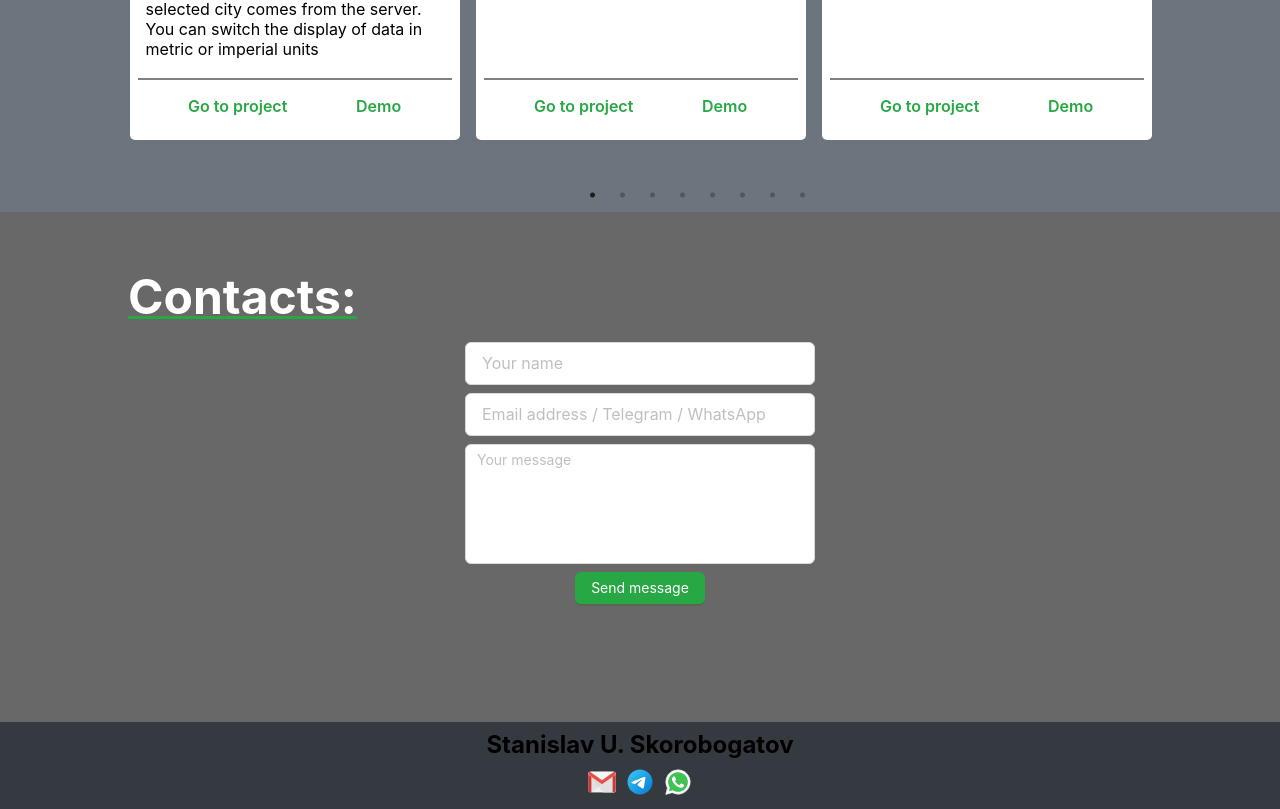
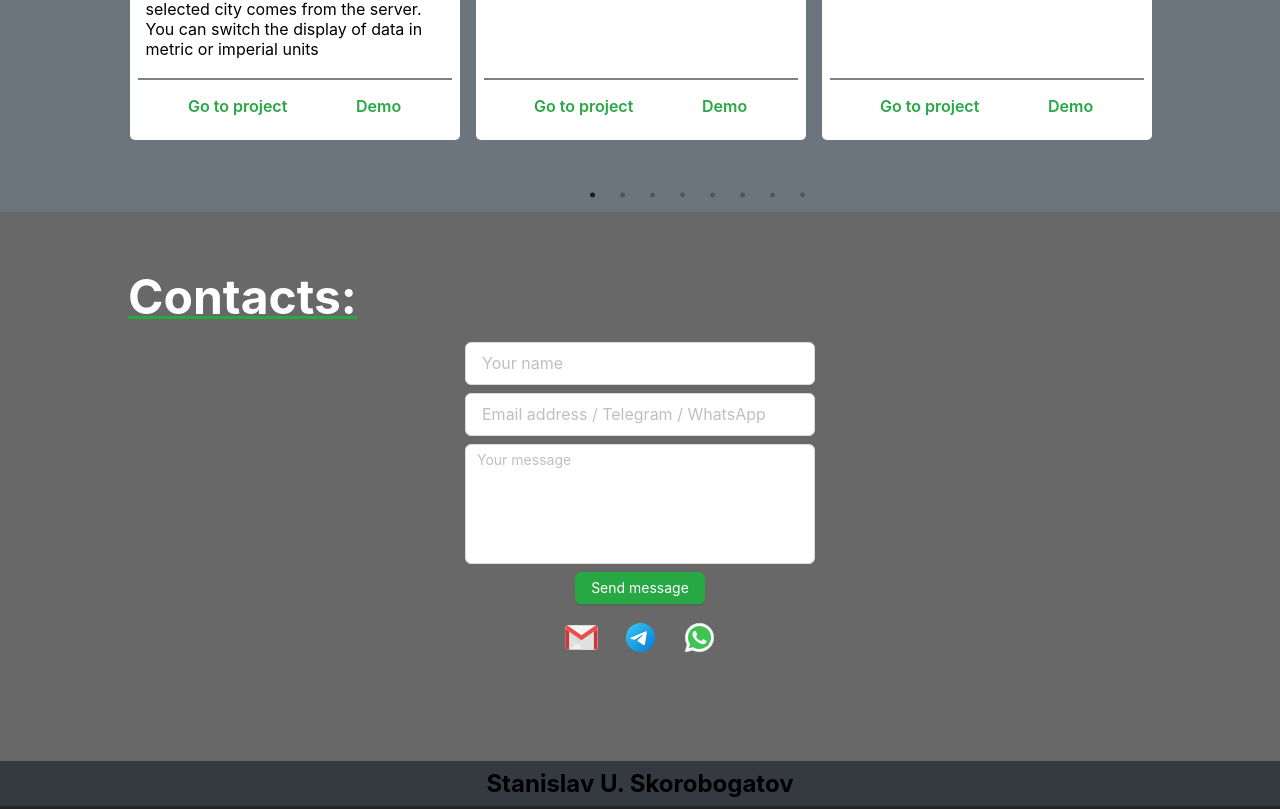
Before and after one commit to beliy-beret/portfolio-vite, a React (Vite) app: page / in a window 1280 px wide. Shown: the part 2018-2827 px from the top of the page. Built offline with nearby package versions, Linux system fonts and the light colour scheme.

Commit message:
add contact list

```diff
--- a/src/sections/Contacts/Contacts.tsx
+++ b/src/sections/Contacts/Contacts.tsx
@@ -1,4 +1,4 @@
-import { Button, Input, Typography, message } from 'antd'
+import { Button, Divider, Input, Space, Typography, message } from 'antd'
 import { Controller, SubmitHandler, useForm } from 'react-hook-form'
 import { FC, useState } from 'react'
 
@@ -6,6 +6,7 @@ import { Section } from '../../components/mySection/MySection'
 import { Title } from '../../components/title/Title'
 import axios from 'axios'
 import classes from './contacts.module.css'
+import { contactsIcons } from '../../assets/images/contacts/contactsIcons'
 
 type Inputs = {
   userName: string
@@ -102,6 +103,19 @@ export const Contacts: FC = () => {
           Send message
         </Button>
       </form>
+      <div className={classes.contactList}>
+        <Space align='center' size={'large'}>
+          <a href='mailto:skoriy12990@gmail.com'>
+            <img src={contactsIcons.mail} alt={'Email'} title={'Email'} />
+          </a>
+          <a href='https://t.me/StanislavSkor' target={'_blank'} rel='noreferrer'>
+            <img src={contactsIcons.telegram} alt={'Telegram'} title={'Telegram'} />
+          </a>
+          <a href='https://wa.me/79648911197' target={'_blank'} rel='noreferrer'>
+            <img src={contactsIcons.whatsapp} alt={'Whatsapp'} title={'Whatsapp'} />
+          </a>
+        </Space>
+      </div>
     </Section>
   )
 }
--- a/src/sections/Contacts/contacts.module.css
+++ b/src/sections/Contacts/contacts.module.css
@@ -20,6 +20,15 @@
 .form textarea {
     resize: none;
 }
+.contactList {
+    display: flex;
+    align-items: center;
+    justify-content: center;
+}
+.contactList img {
+    width: 35px;
+    height: 35px;
+}
 
 @media screen and (min-width: 576px) {
     .contacts {
--- a/src/sections/footer/Footer.tsx
+++ b/src/sections/footer/Footer.tsx
@@ -1,24 +1,12 @@
 import { Container } from '../../components/container/Container'
 import { FC } from 'react'
 import classes from './footer.module.css'
-import { contactsIcons } from '../../assets/images/contacts/contactsIcons'
 
 export const Footer: FC = () => {
   return (
     <footer>
       <Container>
         <h2 className={classes.title}>Stanislav U. Skorobogatov</h2>
-        <div className={classes.contacts}>
-          <a href='mailto:skoriy12990@gmail.com'>
-            <img src={contactsIcons.mail} alt={'Email'} title={'Email'} />
-          </a>
-          <a href='https://t.me/StanislavSkor' target={'_blank'} rel='noreferrer'>
-            <img src={contactsIcons.telegram} alt={'Telegram'} title={'Telegram'} />
-          </a>
-          <a href='https://wa.me/79648911197' target={'_blank'} rel='noreferrer'>
-            <img src={contactsIcons.whatsapp} alt={'Whatsapp'} title={'Whatsapp'} />
-          </a>
-        </div>
       </Container>
     </footer>
   )
```
